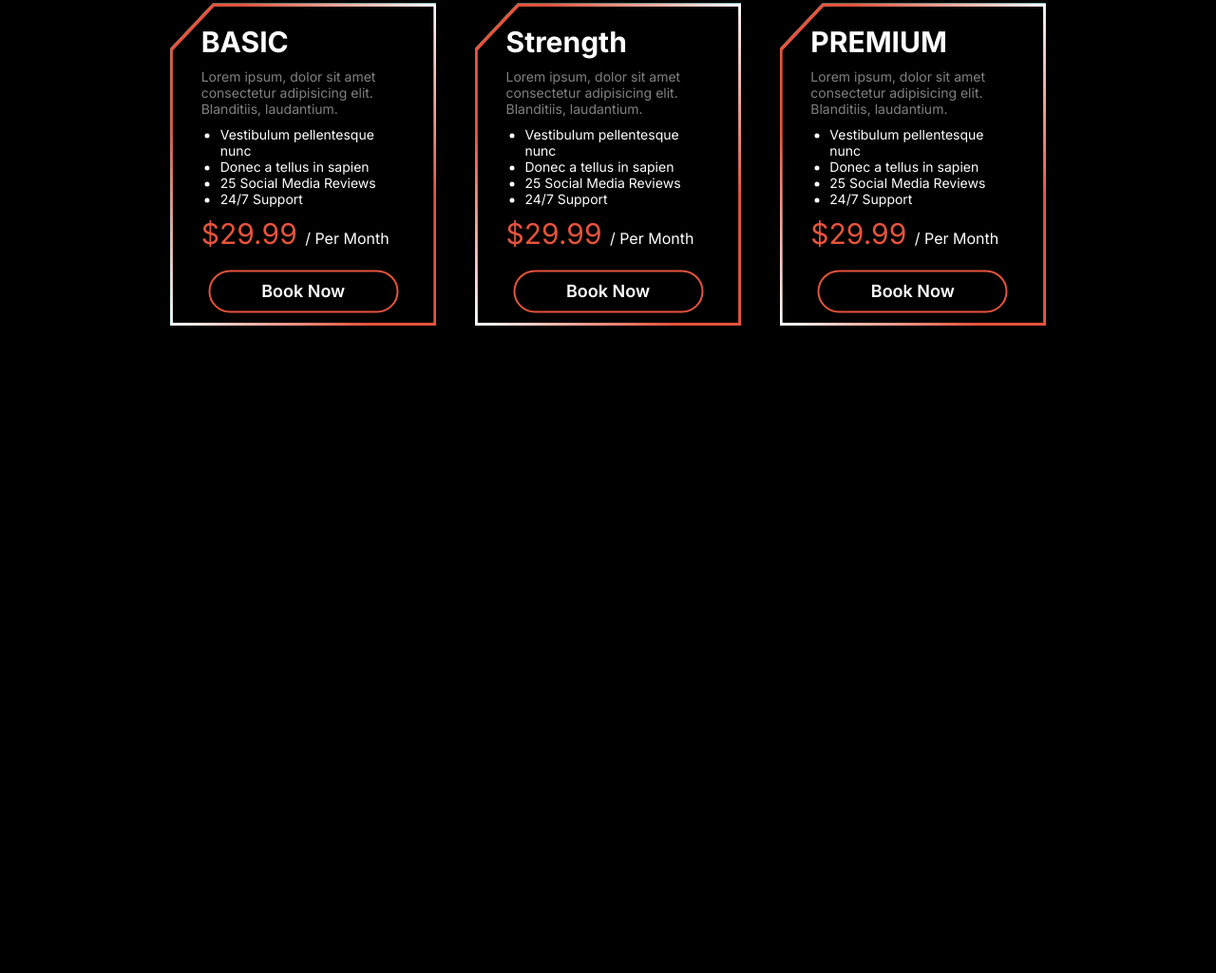
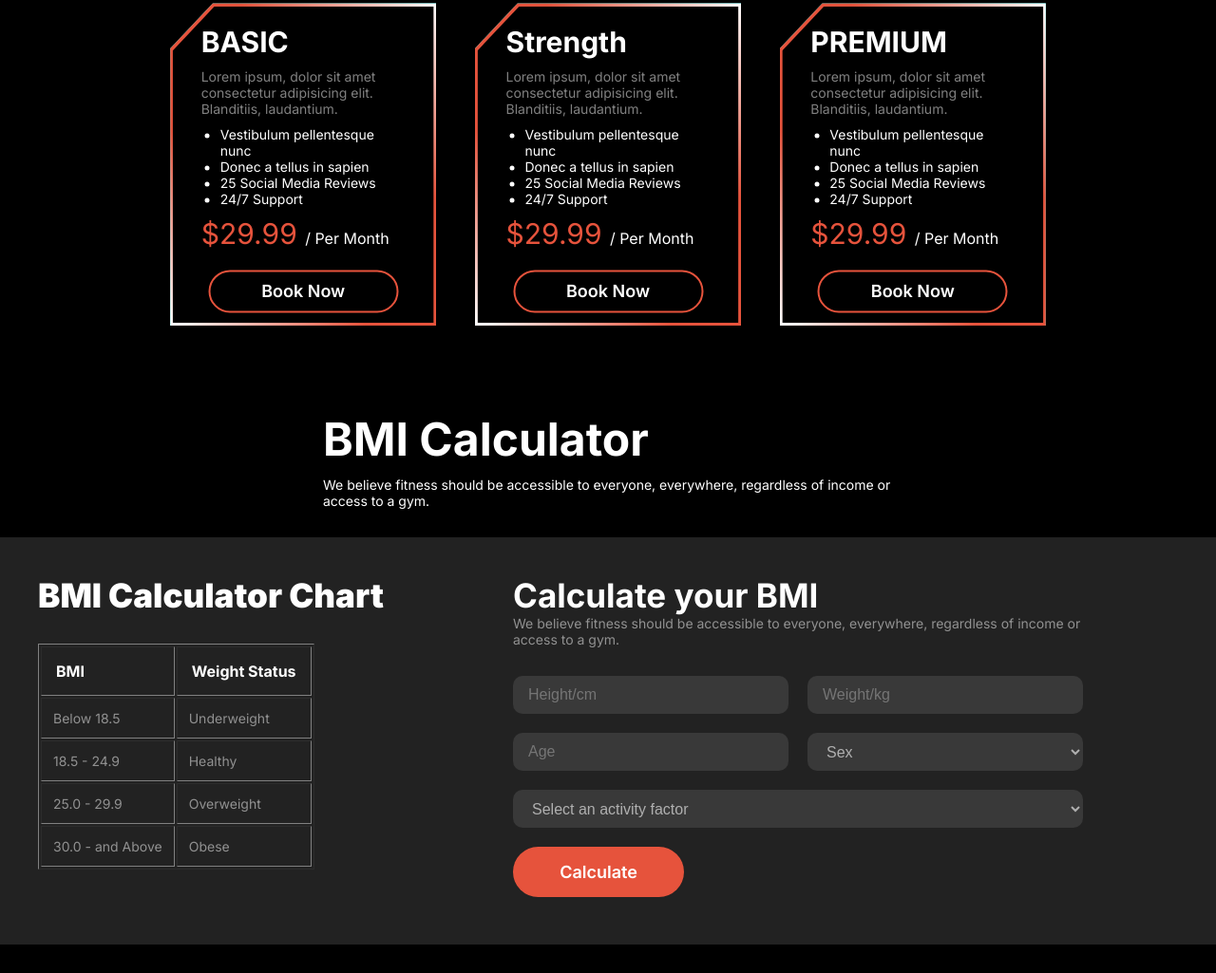
Before and after one commit to eftakhar-491/B-10_Assignment-2, a plain HTML site: page index.html in a window 1280 px wide. Shown: the part 2788-3813 px from the top of the page at 95% size. Before the commit the page ends 3221 px from the top, so only its background shows below. Drawn offline with Linux system fonts and the light colour scheme.

Commit message:
bmi section done

```diff
--- a/index.html
+++ b/index.html
@@ -222,6 +222,60 @@
           </div>
         </div>
       </section>
+      <section class="bmi-calculator">
+        <h1>BMI Calculator</h1>
+        <p>
+          We believe fitness should be accessible to everyone, everywhere,
+          regardless of income or access to a gym.
+        </p>
+
+        <div class="chart-calculator">
+          <div class="chart">
+            <h1>BMI Calculator Chart</h1>
+            <table border="1px">
+              <tr>
+                <th>BMI</th>
+                <th>Weight Status</th>
+              </tr>
+              <tr>
+                <td>Below 18.5</td>
+                <td>Underweight</td>
+              </tr>
+              <tr>
+                <td>18.5 - 24.9</td>
+                <td>Healthy</td>
+              </tr>
+              <tr>
+                <td>25.0 - 29.9</td>
+                <td>Overweight</td>
+              </tr>
+              <tr>
+                <td>30.0 - and Above</td>
+                <td>Obese</td>
+              </tr>
+            </table>
+          </div>
+          <div class="calculator">
+            <h1>Calculate your BMI</h1>
+            <p>
+              We believe fitness should be accessible to everyone, everywhere,
+              regardless of income or access to a gym.
+            </p>
+            <div class="calculator-input">
+              <input type="text" placeholder="Height/cm" />
+              <input type="text" placeholder="Weight/kg" />
+              <input type="text" placeholder="Age" />
+              <select class="select1">
+                <option>Sex</option>
+              </select>
+              <select class="select2">
+                <option>Select an activity factor</option>
+              </select>
+            </div>
+            <div class="btn prim-btn">Calculate</div>
+          </div>
+        </div>
+      </section>
     </main>
   </body>
 </html>
--- a/style.css
+++ b/style.css
@@ -510,12 +510,11 @@ nav > ul li {
   display: flex;
   justify-content: space-between;
   margin-top: 20px;
-  height: 340px;
 }
 .price-details-1 {
   clip-path: polygon(16% 0, 100% 0, 100% 100%, 0 100%, 0 14%);
   width: 280px;
-  height: 100%;
+  height: 340px;
   background-color: aqua;
   background-image: linear-gradient(45deg, white, #e6533c, #e6533c, white);
 }
@@ -559,6 +558,86 @@ nav > ul li {
   margin: 20px auto;
   padding: 10px;
   border: 2px solid #e6533c;
+}
+/* bmi calculator section */
+.bmi-calculator {
+  width: 100%;
+}
+.bmi-calculator > h1 {
+  max-width: 600px;
+  font-size: 48px;
+  margin: 0 auto;
+}
+.bmi-calculator > p {
+  max-width: 600px;
+  font-size: 14px;
+  margin: 10px auto;
+}
+.chart-calculator {
+  background-color: rgb(34, 34, 34);
+  margin: 30px 0px;
+  padding: 40px;
+  width: 100%;
+  display: flex;
+  gap: 20px;
+}
+.chart {
+  width: 40%;
+}
+.chart > h1 {
+  font-size: 35px;
+  font-weight: 900;
+}
+.chart > table {
+  margin-top: 30px;
+}
+.chart > table th {
+  text-align: left;
+  padding: 15px;
+  font-size: 16px;
+}
+.chart > table td {
+  text-align: left;
+  padding: 12px;
+  color: rgba(255, 255, 255, 0.5);
+  font-size: 14px;
+}
+.calculator {
+  width: 50%;
+}
+.calculator > h1 {
+  font-size: 35px;
+}
+.calculator > p {
+  font-size: 14px;
+  color: rgba(255, 255, 255, 0.5);
+}
+.calculator-input {
+  /* width: 100%; */
+  display: grid;
+  grid-template-columns: 1fr 1fr;
+  grid-template-rows: repeat(3, 40px);
+  gap: 20px;
+  margin-top: 30px;
+  margin-bottom: 20px;
+}
+.calculator-input input,
+select {
+  padding-left: 16px;
+  background-color: rgba(255, 255, 255, 0.1);
+  outline: none;
+  border: none;
+  border-radius: 10px;
+  color: rgba(255, 255, 255, 0.6);
+  font-size: 16px;
+  width: auto;
+}
+.select2 {
+  grid-column: 1 / 3;
+}
+.calculator > .btn {
+  max-width: 180px;
+  margin-bottom: 10px;
 }
 /* tablet view style */
 @media screen and (min-width: 576px) and (max-width: 992px) {
@@ -672,6 +751,29 @@ nav > ul li {
     justify-content: center;
     gap: 30px;
     align-items: center;
+  }
+  /* bmi calculator section */
+
+  .bmi-calculator > h1 {
+    padding-left: 30px;
+  }
+  .bmi-calculator > p {
+    padding-left: 30px;
+  }
+  .chart-calculator {
+    background-color: rgb(34, 34, 34);
+    margin: 30px 0px;
+    padding: 40px;
+    width: 100%;
+    display: flex;
+    gap: 20px;
+    flex-direction: column;
+  }
+  .chart {
+    width: 100%;
+  }
+  .calculator {
+    width: 100%;
   }
 }
 /* mobile view style */
@@ -939,7 +1041,6 @@ nav > ul li {
     align-items: center;
     gap: 20px;
     margin-top: 10px;
-    height: 310px;
   }
   .price-details-1 {
     width: 260px;
@@ -947,7 +1048,7 @@ nav > ul li {
   .price-details-2 {
     clip-path: polygon(16% 0, 100% 0, 100% 100%, 0 100%, 0 14%);
     width: 255px;
-    padding: 25px 18px;
+    padding: 35px 20px;
   }
   .price-details-2 > h1 {
     font-size: 22px;
@@ -965,10 +1066,56 @@ nav > ul li {
   .price-details > span {
     font-size: 14px;
   }
+  /* bmi calculator section */
+  .bmi-calculator {
+    margin-top: 0px;
+    padding: 0;
+  }
+  .bmi-calculator > h1 {
+    padding-left: 10px;
+    font-size: 30px;
+  }
+  .bmi-calculator > p {
+    padding-left: 10px;
+    font-size: 13px;
+  }
+  .chart-calculator {
+    flex-direction: column;
+    padding: 12px;
+  }
+
+  .chart {
+    width: 100%;
+    margin-top: 30px;
+  }
+  .chart > h1 {
+    font-size: 22px;
+  }
+  .chart > table {
+    margin-top: 30px;
+  }
+  .chart > table th {
+    padding: 10px;
+    font-size: 15px;
+  }
+  .chart > table td {
+    padding: 10px;
+    font-size: 13px;
+  }
+  .calculator {
+    width: 100%;
+  }
+  .calculator > h1 {
+    font-size: 22px;
+  }
+  .calculator > p {
+    font-size: 13px;
+    color: rgba(255, 255, 255, 0.5);
+  }
+  .calculator-input {
+    grid-template-columns: repeat(2, 49%);
+    /* gap: 10px; */
+    row-gap: 10px;
+    column-gap: 2%;
+  }
 }
-/* clip-path: polygon(14% 0, 0 14%, 0 30%, 0 79%, 12% 100%, 27% 100%, 35% 88%, 51% 88%, 56% 93%, 77% 93%, 84% 100%, 100% 90%, 100% 14%, 86% 0, 72% 0, 66% 5%, 27% 5%, 23% 0); */
-/* 27% 100%, 35% 88%, 51% 88%, 56% 93%, 77% 93%, 84% 100% */
-/* 72% 0, 66% 5%, 27% 5%, 23% 0 */
-
-/* clip-path: polygon(72% 0, 66% 5%, 27% 5%, 23% 0); */
-/* clip-path: polygon(27% 100%, 35% 88%, 51% 88%, 56% 93%, 77% 93%, 84% 100%); */
```
